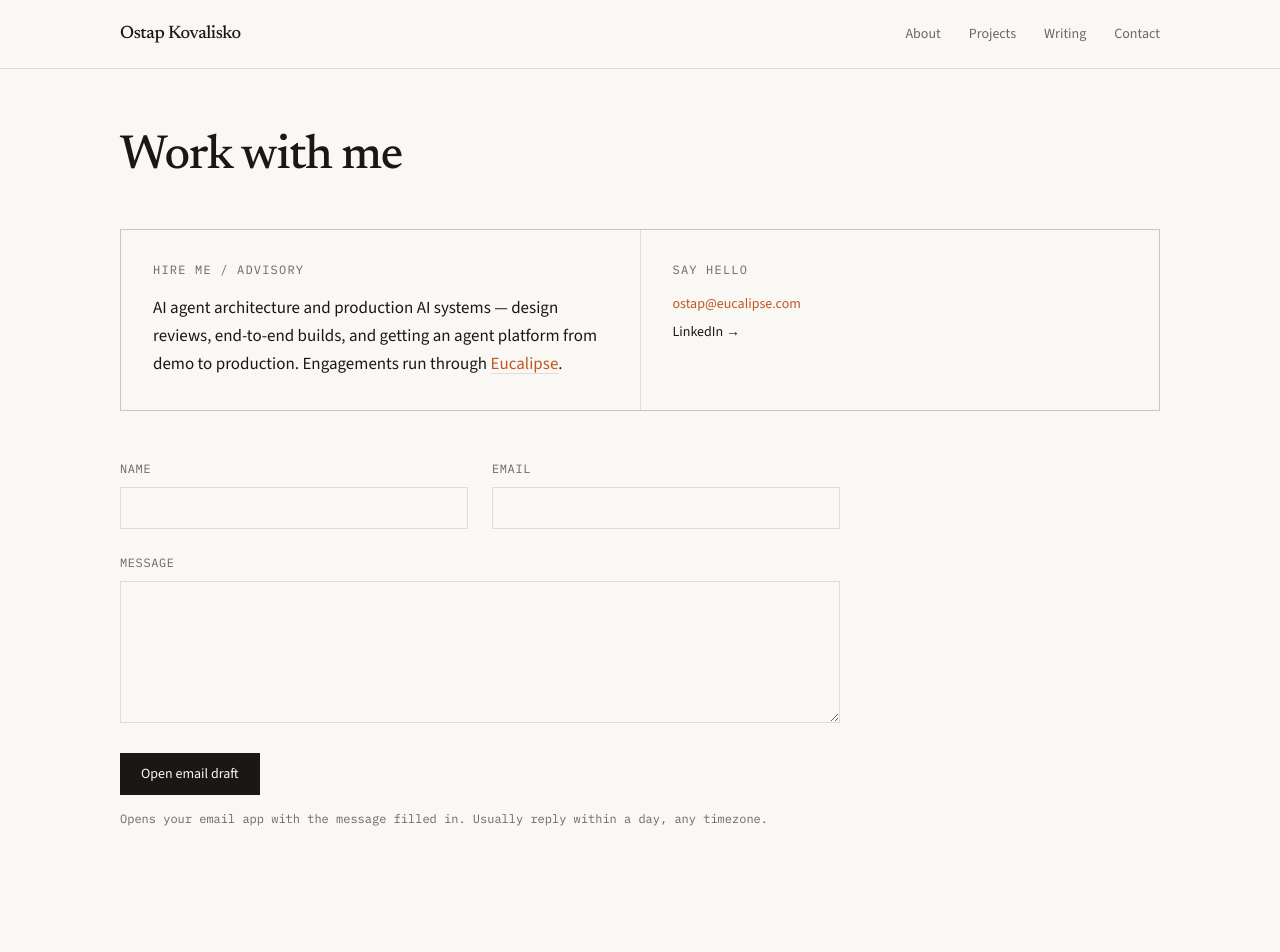
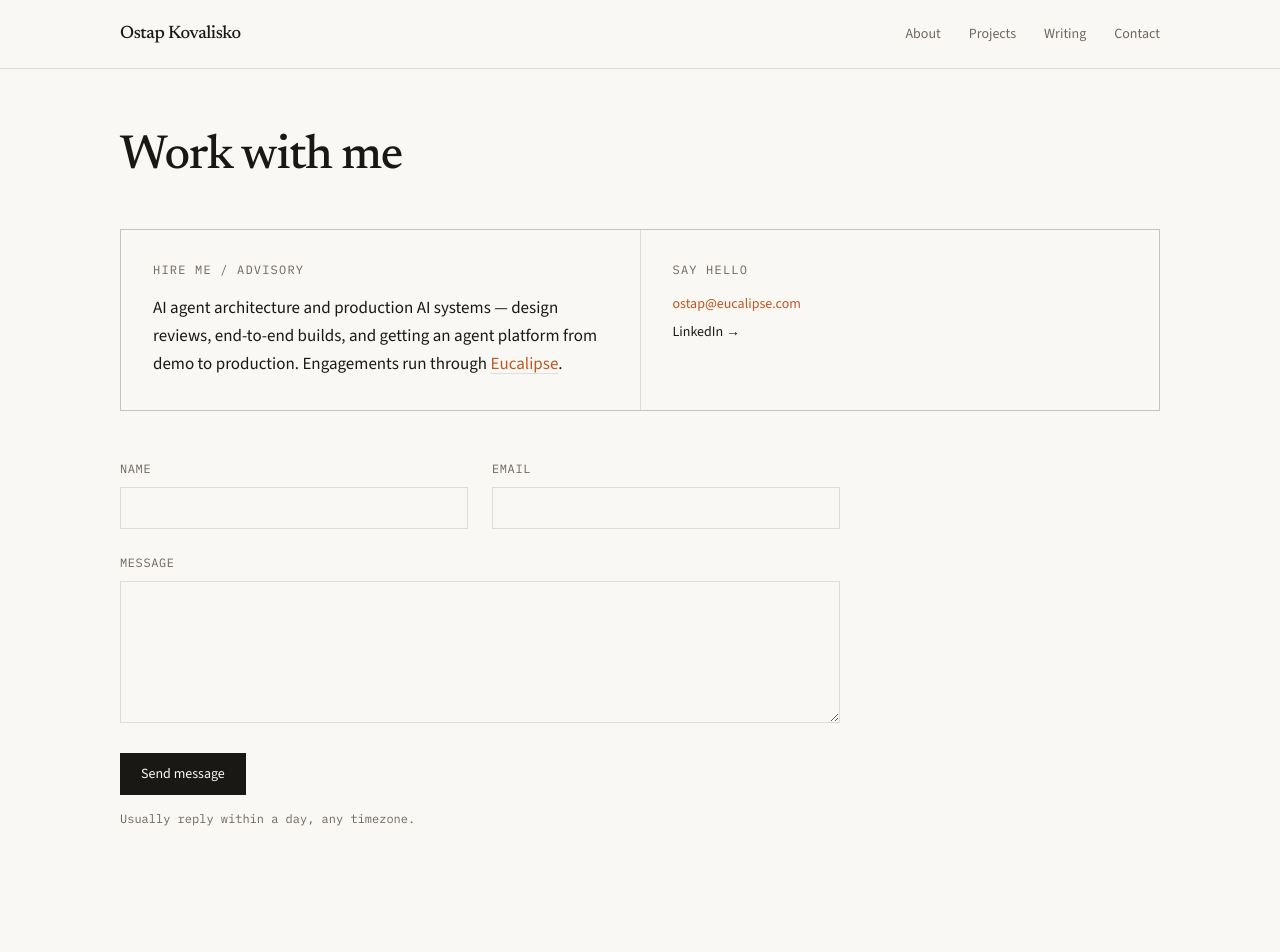
Before and after one commit to eucalipse/ostapkvl, a Next.js app: page /contact in a window 1280 px wide. Shown: the top 952 px of the page. Built offline with nearby package versions, Linux system fonts and the light colour scheme.

Commit message:
Contact form: real delivery via Resend API route with honeypot and status states

```diff
--- /dev/null
+++ b/app/api/contact/route.ts
@@ -0,0 +1,57 @@
+import { NextResponse } from "next/server";
+import { site } from "@/data/site";
+
+export async function POST(request: Request) {
+  let body: { name?: string; email?: string; message?: string; company?: string };
+  try {
+    body = await request.json();
+  } catch {
+    return NextResponse.json({ error: "Invalid request." }, { status: 400 });
+  }
+
+  const name = (body.name ?? "").trim().slice(0, 200);
+  const email = (body.email ?? "").trim().slice(0, 200);
+  const message = (body.message ?? "").trim().slice(0, 5000);
+
+  // Honeypot: real users never fill this hidden field.
+  if (body.company) {
+    return NextResponse.json({ ok: true });
+  }
+  if (!name || !message || !/^[^@\s]+@[^@\s]+\.[^@\s]+$/.test(email)) {
+    return NextResponse.json(
+      { error: "Please fill in name, a valid email, and a message." },
+      { status: 400 }
+    );
+  }
+
+  const apiKey = process.env.RESEND_API_KEY;
+  if (!apiKey) {
+    return NextResponse.json(
+      { error: "Sending is not configured. Email me directly instead." },
+      { status: 500 }
+    );
+  }
+
+  const res = await fetch("https://api.resend.com/emails", {
+    method: "POST",
+    headers: {
+      Authorization: `Bearer ${apiKey}`,
+      "Content-Type": "application/json",
+    },
+    body: JSON.stringify({
+      from: "ostapkvl.com <contact@eucalipse.com>",
+      to: [site.email],
+      reply_to: email,
+      subject: `ostapkvl.com contact from ${name}`,
+      text: `Name: ${name}\nEmail: ${email}\n\n${message}`,
+    }),
+  });
+
+  if (!res.ok) {
+    return NextResponse.json(
+      { error: "Could not send right now. Email me directly instead." },
+      { status: 502 }
+    );
+  }
+  return NextResponse.json({ ok: true });
+}
--- /dev/null
+++ b/app/contact/contact-form.tsx
@@ -0,0 +1,112 @@
+"use client";
+
+import { useState } from "react";
+import { site } from "@/data/site";
+
+type Status = "idle" | "sending" | "sent" | "error";
+
+export function ContactForm() {
+  const [status, setStatus] = useState<Status>("idle");
+  const [error, setError] = useState("");
+
+  async function handleSubmit(event: React.FormEvent<HTMLFormElement>) {
+    event.preventDefault();
+    const form = event.currentTarget;
+    const data = Object.fromEntries(new FormData(form).entries());
+    setStatus("sending");
+    setError("");
+    try {
+      const res = await fetch("/api/contact", {
+        method: "POST",
+        headers: { "Content-Type": "application/json" },
+        body: JSON.stringify(data),
+      });
+      const json = await res.json();
+      if (!res.ok) throw new Error(json.error ?? "Could not send.");
+      setStatus("sent");
+      form.reset();
+    } catch (err) {
+      setStatus("error");
+      setError(err instanceof Error ? err.message : "Could not send.");
+    }
+  }
+
+  if (status === "sent") {
+    return (
+      <div className="mt-12 max-w-prose border border-line bg-paper p-8">
+        <p className="font-serif text-xl">Message sent.</p>
+        <p className="mt-2 text-sm text-muted">
+          Thanks — I usually reply within a day, any timezone.
+        </p>
+      </div>
+    );
+  }
+
+  return (
+    <form className="mt-12 max-w-prose" onSubmit={handleSubmit}>
+      <div className="grid gap-6 sm:grid-cols-2">
+        <label className="block text-sm">
+          <span className="font-mono text-xs uppercase tracking-wider text-muted">
+            Name
+          </span>
+          <input
+            type="text"
+            name="name"
+            required
+            className="mt-2 w-full border border-line bg-paper px-3 py-2.5 outline-none transition-colors focus:border-accent"
+          />
+        </label>
+        <label className="block text-sm">
+          <span className="font-mono text-xs uppercase tracking-wider text-muted">
+            Email
+          </span>
+          <input
+            type="email"
+            name="email"
+            required
+            className="mt-2 w-full border border-line bg-paper px-3 py-2.5 outline-none transition-colors focus:border-accent"
+          />
+        </label>
+      </div>
+      <label className="mt-6 block text-sm">
+        <span className="font-mono text-xs uppercase tracking-wider text-muted">
+          Message
+        </span>
+        <textarea
+          name="message"
+          rows={6}
+          required
+          className="mt-2 w-full border border-line bg-paper px-3 py-2.5 outline-none transition-colors focus:border-accent"
+        />
+      </label>
+      {/* Honeypot — hidden from real users */}
+      <input
+        type="text"
+        name="company"
+        tabIndex={-1}
+        autoComplete="off"
+        aria-hidden="true"
+        className="hidden"
+      />
+      <button
+        type="submit"
+        disabled={status === "sending"}
+        className="mt-6 border border-ink bg-ink px-5 py-2.5 text-sm text-paper transition-colors hover:border-accent hover:bg-accent disabled:opacity-60"
+      >
+        {status === "sending" ? "Sending…" : "Send message"}
+      </button>
+      {status === "error" && (
+        <p className="mt-3 text-sm text-accent">
+          {error} You can always write to{" "}
+          <a href={`mailto:${site.email}`} className="underline">
+            {site.email}
+          </a>
+          .
+        </p>
+      )}
+      <p className="mt-4 font-mono text-xs text-muted">
+        Usually reply within a day, any timezone.
+      </p>
+    </form>
+  );
+}
--- a/app/contact/page.tsx
+++ b/app/contact/page.tsx
@@ -1,5 +1,6 @@
 import type { Metadata } from "next";
 import { site } from "@/data/site";
+import { ContactForm } from "./contact-form";
 
 export const metadata: Metadata = {
   title: "Contact",
@@ -51,60 +52,7 @@ export default function Contact() {
         </section>
       </div>
 
-      {/* Static-friendly contact form: mailto handoff. TODO: swap action to a
-          Formspree endpoint (https://formspree.io) for real submissions. */}
-      <form
-        className="mt-12 max-w-prose"
-        action={`mailto:${site.email}`}
-        method="post"
-        encType="text/plain"
-      >
-        <div className="grid gap-6 sm:grid-cols-2">
-          <label className="block text-sm">
-            <span className="font-mono text-xs uppercase tracking-wider text-muted">
-              Name
-            </span>
-            <input
-              type="text"
-              name="name"
-              required
-              className="mt-2 w-full border border-line bg-paper px-3 py-2.5 outline-none transition-colors focus:border-accent"
-            />
-          </label>
-          <label className="block text-sm">
-            <span className="font-mono text-xs uppercase tracking-wider text-muted">
-              Email
-            </span>
-            <input
-              type="email"
-              name="email"
-              required
-              className="mt-2 w-full border border-line bg-paper px-3 py-2.5 outline-none transition-colors focus:border-accent"
-            />
-          </label>
-        </div>
-        <label className="mt-6 block text-sm">
-          <span className="font-mono text-xs uppercase tracking-wider text-muted">
-            Message
-          </span>
-          <textarea
-            name="message"
-            rows={6}
-            required
-            className="mt-2 w-full border border-line bg-paper px-3 py-2.5 outline-none transition-colors focus:border-accent"
-          />
-        </label>
-        <button
-          type="submit"
-          className="mt-6 border border-ink bg-ink px-5 py-2.5 text-sm text-paper transition-colors hover:border-accent hover:bg-accent"
-        >
-          Open email draft
-        </button>
-        <p className="mt-4 font-mono text-xs text-muted">
-          Opens your email app with the message filled in. Usually reply within
-          a day, any timezone.
-        </p>
-      </form>
+      <ContactForm />
     </main>
   );
 }
```
